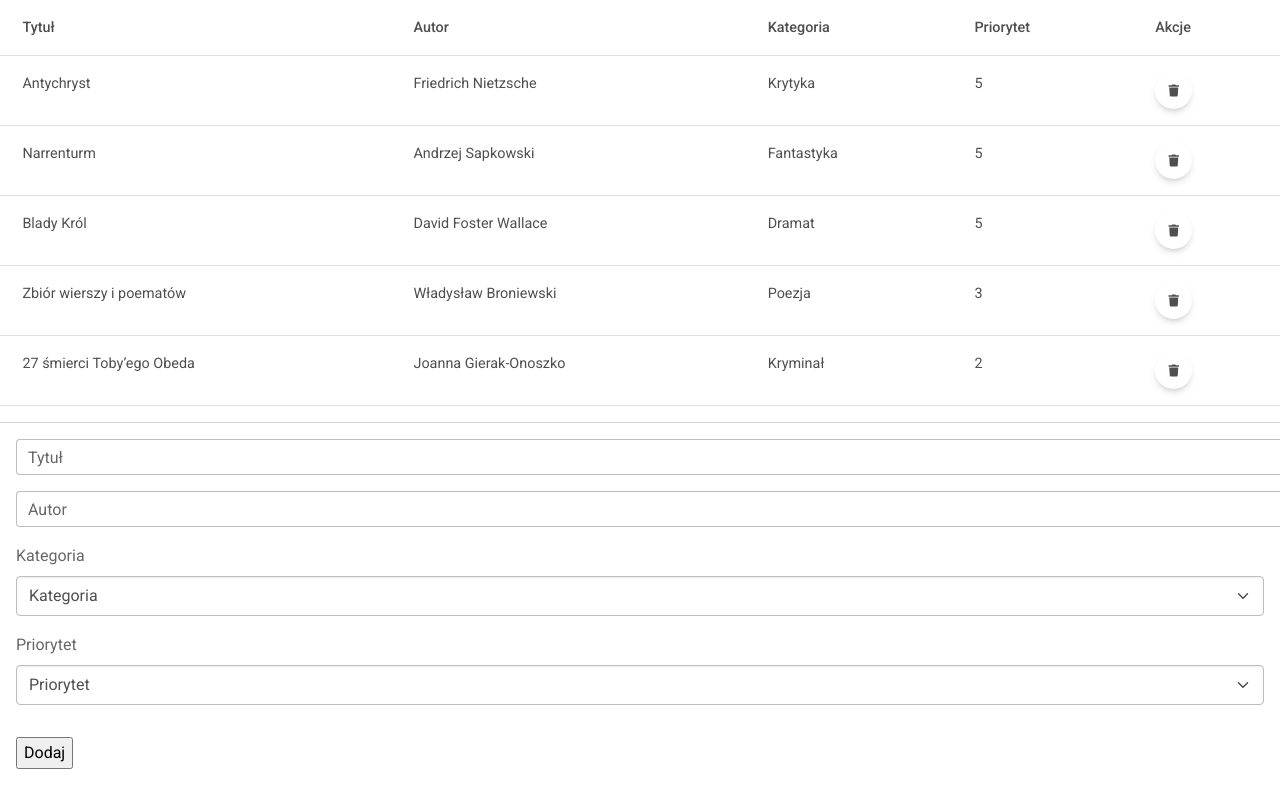
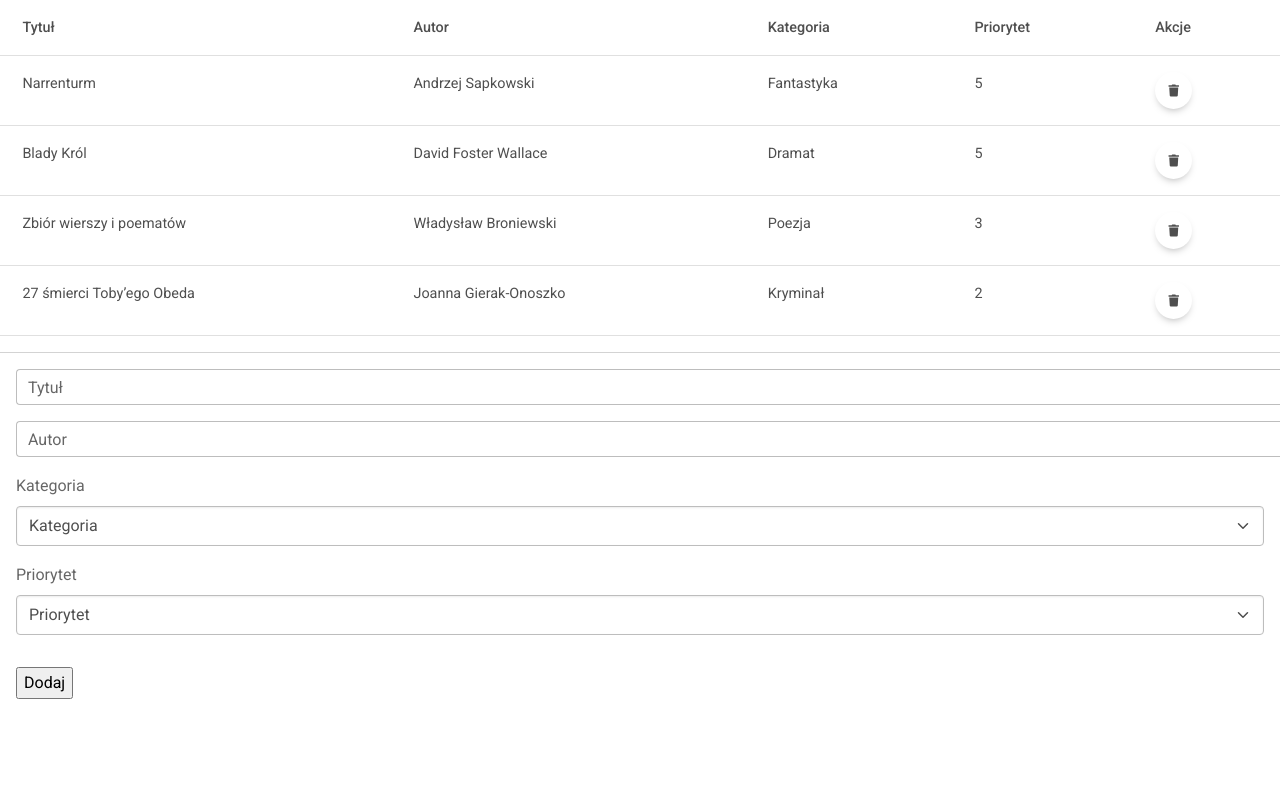
Before and after one commit to michal-duszak/booklist, a website built with webpack: page src/index.html in a window 1280 px wide. Built offline with nearby package versions, Linux system fonts and the light colour scheme; files whose address does not match are found by name.

Commit message:
delete placeholder book

```diff
--- a/src/index.html
+++ b/src/index.html
@@ -35,20 +35,7 @@
         </tr>
       </thead>
       <tbody class="table-body">
-        <tr>
-          <td class="book-title">Antychryst</td>
-          <td>
-            Friedrich Nietzsche
-          </td>
-          <td>Krytyka</td>
-          <td>5</td>
-          <td><div class="actions">
-            <button type="button" class="btn btn-floating">
-            <i class="fas fa-trash delete"></i>
-          </button>
-          </div>
-        </td>
-        </tr>
+  <!-- Books here -->
       </tbody>
     </table>
 
```
